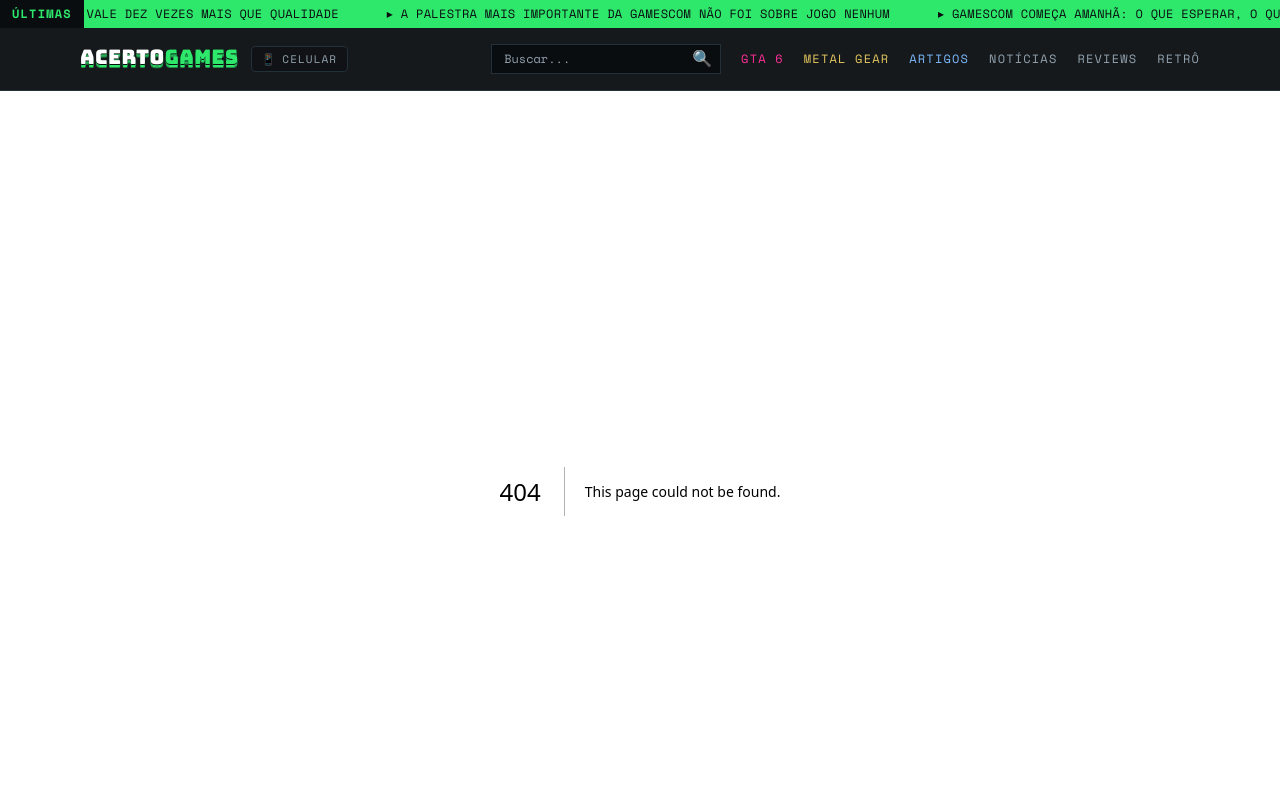
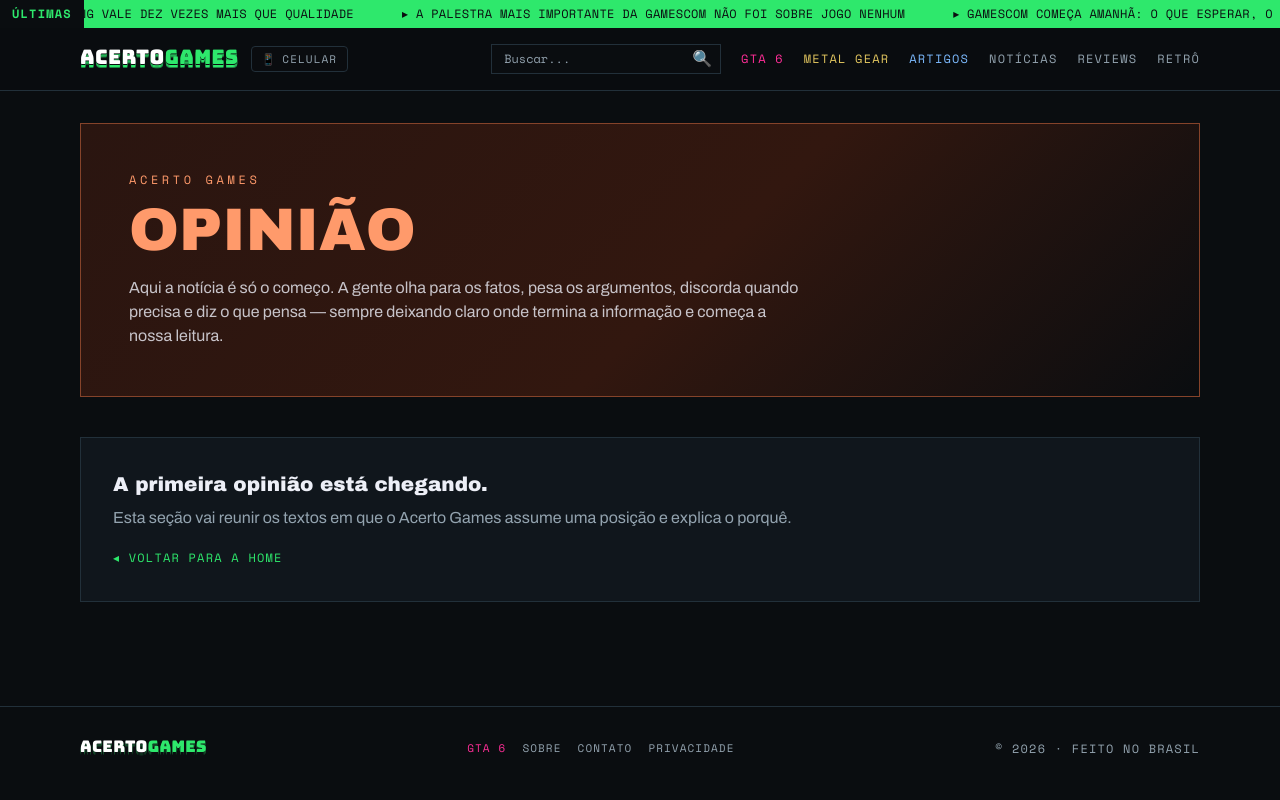
Before and after one commit to brunofvprieto/acerto-games, a Next.js app: page /opinioes in a window 1280 px wide. Before the commit this address had no page. Shown: the top 800 px of the page. Built offline with nearby package versions, Linux system fonts and the light colour scheme.

Commit message:
Adicionar seção editorial de Opinião

```diff
--- /dev/null
+++ b/app/opinioes/page.js
@@ -0,0 +1,56 @@
+import Link from "next/link";
+import { getAllPosts } from "../../lib/posts";
+import { NewsCard } from "../../components/Cards";
+
+export const metadata = {
+  title: "Opiniões — Acerto Games",
+  description:
+    "Opiniões e análises do Acerto Games sobre jogos, indústria, consoles, mercado e cultura gamer.",
+};
+
+export default function Opinioes() {
+  const opinioes = getAllPosts().filter((p) => p.category === "opinião");
+
+  return (
+    <main className="mx-auto max-w-6xl px-4">
+      <section className="mt-8 overflow-hidden border border-[#FF7A45]/50">
+        <div
+          className="p-8 md:p-12"
+          style={{ background: "linear-gradient(135deg, #2A1510 0%, #32170F 55%, #0A0D10 100%)" }}
+        >
+          <p className="font-mono text-xs uppercase tracking-[0.3em] text-[#FF9A6B]">
+            Acerto Games
+          </p>
+          <h1 className="mt-3 font-display text-4xl uppercase text-paper md:text-6xl">
+            <span className="text-[#FF9A6B]">Opinião</span>
+          </h1>
+          <p className="mt-4 max-w-2xl text-paper/80">
+            Aqui a notícia é só o começo. A gente olha para os fatos, pesa os argumentos,
+            discorda quando precisa e diz o que pensa — sempre deixando claro onde termina
+            a informação e começa a nossa leitura.
+          </p>
+        </div>
+      </section>
+
+      <section className="py-10">
+        {opinioes.length > 0 ? (
+          <div className="grid gap-4 sm:grid-cols-2 lg:grid-cols-3">
+            {opinioes.map((p) => (
+              <NewsCard key={p.slug} post={p} />
+            ))}
+          </div>
+        ) : (
+          <div className="border border-edge bg-surface p-8">
+            <p className="font-display text-xl">A primeira opinião está chegando.</p>
+            <p className="mt-2 text-dim">
+              Esta seção vai reunir os textos em que o Acerto Games assume uma posição e explica o porquê.
+            </p>
+            <Link href="/" className="mt-5 inline-block font-mono text-xs uppercase tracking-widest text-arcade">
+              ◂ Voltar para a home
+            </Link>
+          </div>
+        )}
+      </section>
+    </main>
+  );
+}
```
